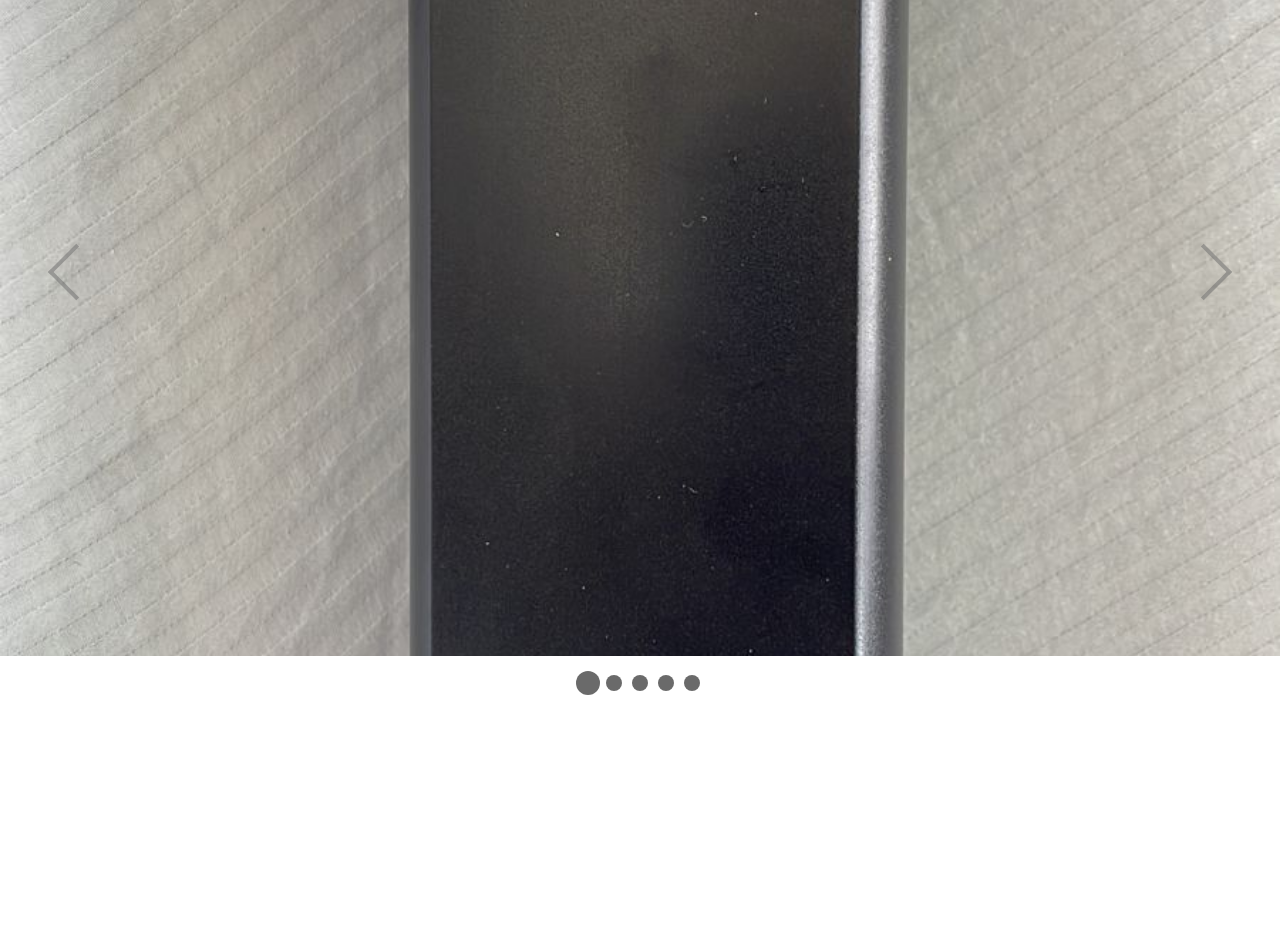
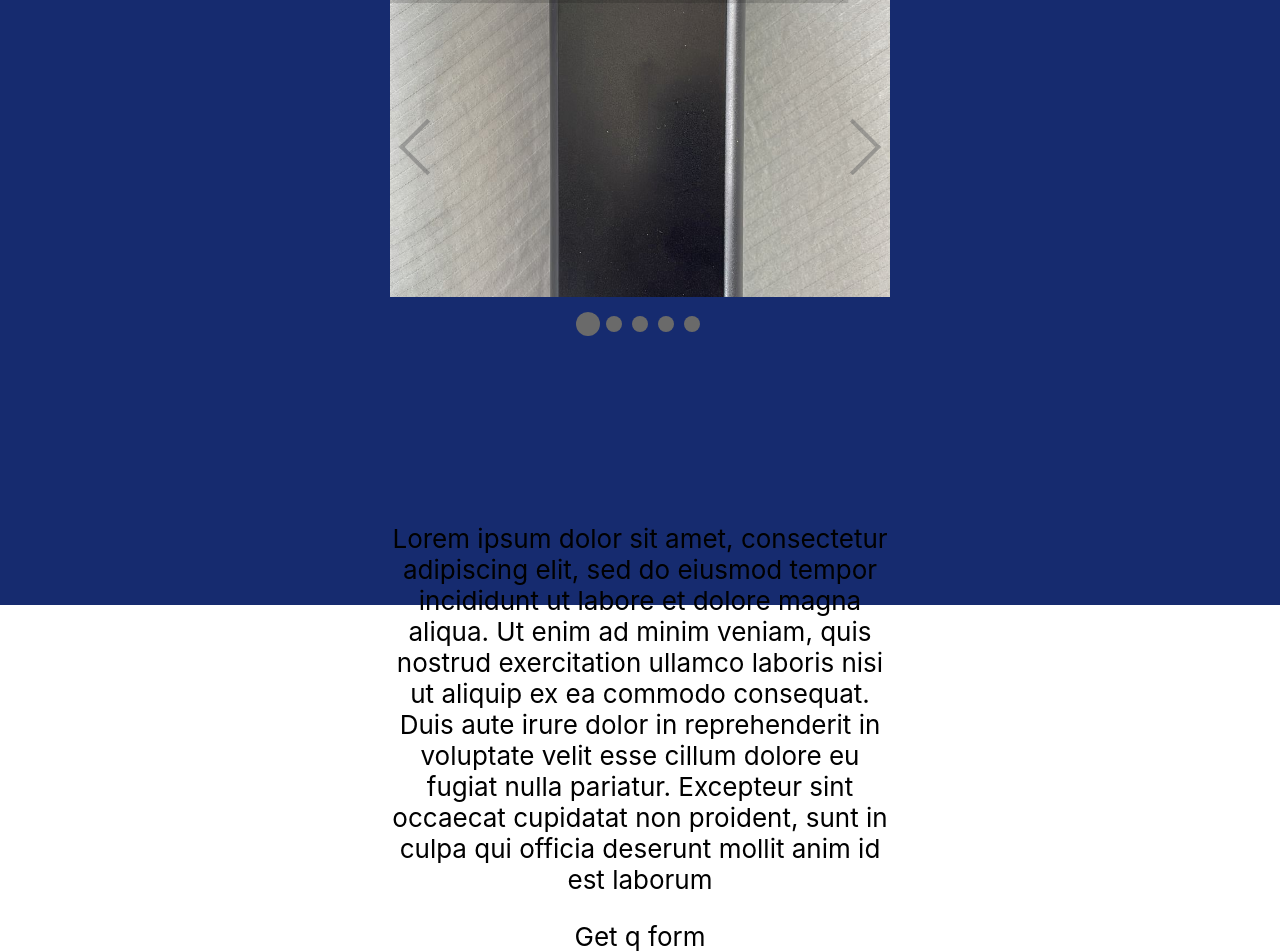
Before and after one commit to LLRamirez/Dad-Battery, a React (Create React App) app: page / in a window 1280 px wide. Shown: the part 195-1147 px from the top of the page. Before the commit the page ends 891 px from the top, so only its background shows below. Built offline with nearby package versions, Linux system fonts and the light colour scheme.

Commit message:
added 2 sections to style n add to

```diff
--- a/package.json
+++ b/package.json
@@ -35,5 +35,10 @@
       "last 1 firefox version",
       "last 1 safari version"
     ]
+  },
+  "devDependencies": {
+    "autoprefixer": "^10.4.7",
+    "postcss": "^8.4.14",
+    "tailwindcss": "^3.0.24"
   }
 }
--- a/src/App.css
+++ b/src/App.css
@@ -1,7 +1,6 @@
 .App {
   text-align: center;
   background-color: #162b6f;
-  color: white;
 }
 
 .App-logo {
@@ -23,7 +22,7 @@
   align-items: center;
   justify-content: center;
   font-size: calc(10px + 2vmin);
-  color: white;
+
 }
 
 .App-link {
@@ -36,6 +35,11 @@
 
 }
 
+.containER {
+  height: 500px;
+  width: 500px;
+}
+
 @keyframes App-logo-spin {
   from {
     transform: rotate(0deg);
--- a/src/App.js
+++ b/src/App.js
@@ -2,17 +2,22 @@
 import logo from './logo.svg';
 import './App.css';
 import MainGallery from './components/MainGallery';
+import About from './components/About';
+import GetQuote from './components/GetQuote';
 
 function App() {
   return (
   <section className="App">
       <header className="App-header">
-      <p>
+      <p className="text-3xl font-bold underline">
         Rad Power Battery Repair
         </p>
-
+               <div className='containER'>
         <div className='picContainer'>
          <MainGallery/>
+         </div>
+         <About/>
+         <GetQuote/>
          </div>
       </header>
     </section>
--- /dev/null
+++ b/src/components/About.js
@@ -0,0 +1,12 @@
+import React from 'react';
+
+const About = () => {
+    return(
+        <div className='aboutContainer'>
+            <p>Lorem ipsum dolor sit amet, consectetur adipiscing elit, sed do eiusmod tempor incididunt ut labore et dolore magna aliqua. Ut enim ad minim veniam, quis nostrud exercitation ullamco laboris nisi ut aliquip ex ea commodo consequat. Duis aute irure dolor in reprehenderit in voluptate velit esse cillum dolore eu fugiat nulla pariatur. Excepteur sint occaecat cupidatat non proident, sunt in culpa qui officia deserunt mollit anim id est laborum</p>
+        </div>
+    );
+
+}
+
+export default About;
--- /dev/null
+++ b/src/components/GetQuote.js
@@ -0,0 +1,12 @@
+import React from 'react';
+
+const GetQuote = () => {
+    return(
+        <div className='gqContainer'>
+            <p>Get q form</p>
+        </div>
+    );
+
+}
+
+export default GetQuote;
--- a/src/index.css
+++ b/src/index.css
@@ -11,3 +11,7 @@
   font-family: source-code-pro, Menlo, Monaco, Consolas, 'Courier New',
     monospace;
 }
+
+@tailwind base;
+@tailwind components;
+@tailwind utilities;
```
Also changed, not shown: 1 other file (tests, documents, lock files or other folders).
